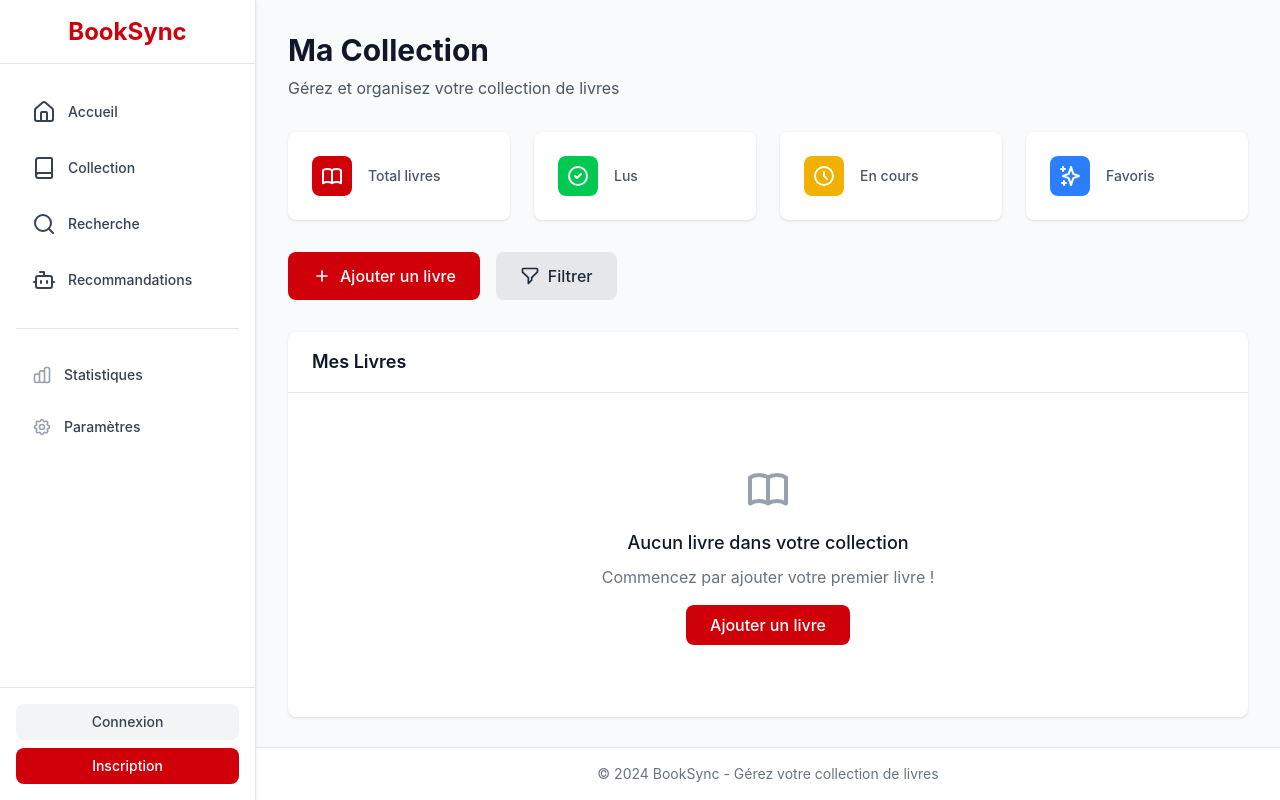
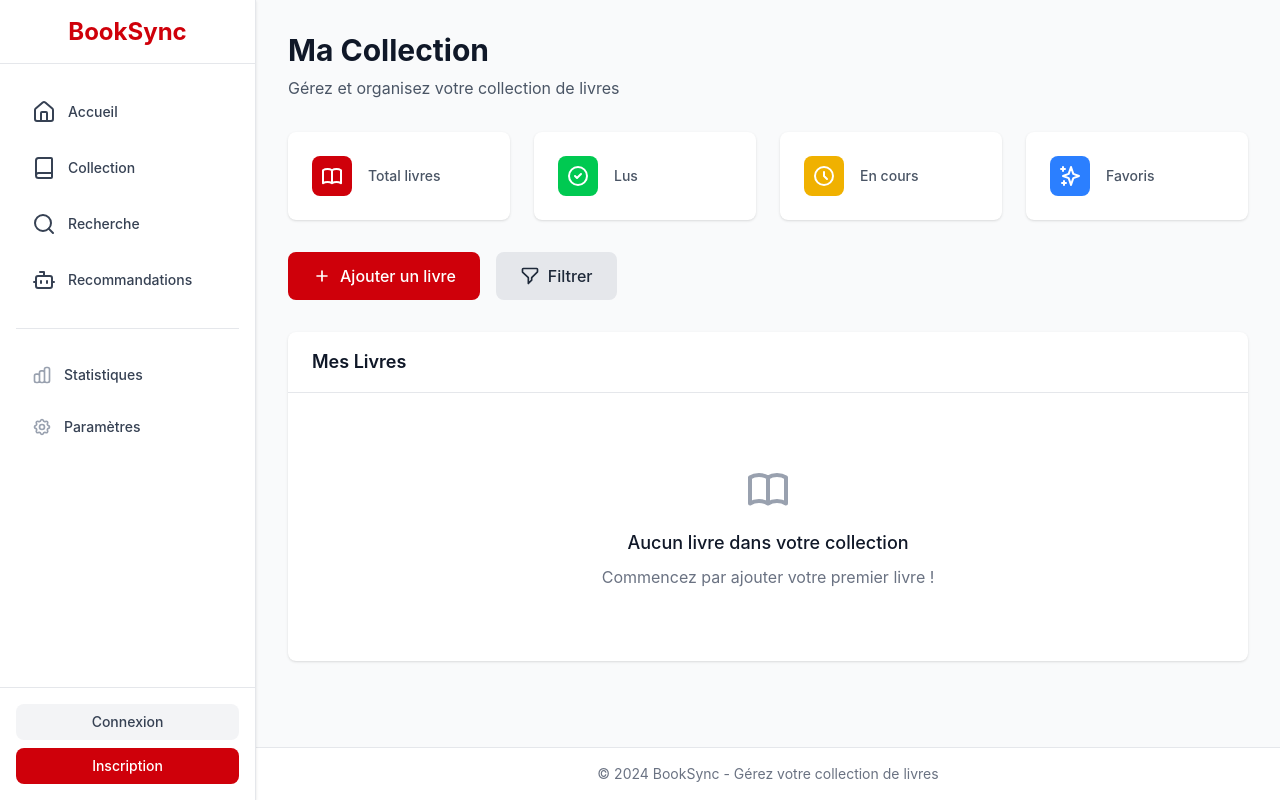
Before and after one commit to shooter-dev/book_sync, a Django app: page /collection/ in a window 1280 px wide. Run offline with Django 5.2, Linux system fonts and the light colour scheme.

Commit message:
fix: correction bug collection

```diff
--- a/book_sync/collection/templates/collection.html
+++ b/book_sync/collection/templates/collection.html
@@ -138,9 +138,6 @@
                         </svg>
                         <h3 class="mt-4 text-lg font-medium text-gray-900 dark:text-white">Aucun livre dans votre collection</h3>
                         <p class="mt-2 text-gray-500 dark:text-gray-400">Commencez par ajouter votre premier livre !</p>
-                        <a href="{% url 'mes_livres' %}" class="mt-4 inline-block mangacollec-red text-white px-6 py-2 rounded-lg font-medium hover:opacity-90 transition-opacity">
-                            Ajouter un livre
-                        </a>
                     </div>
                 {% endif %}
             </div>
```
Also changed, not shown: book_sync/collection/migrations/0001_initial.py (deleted), book_sync/collection/migrations/0002_authors.py (deleted).
